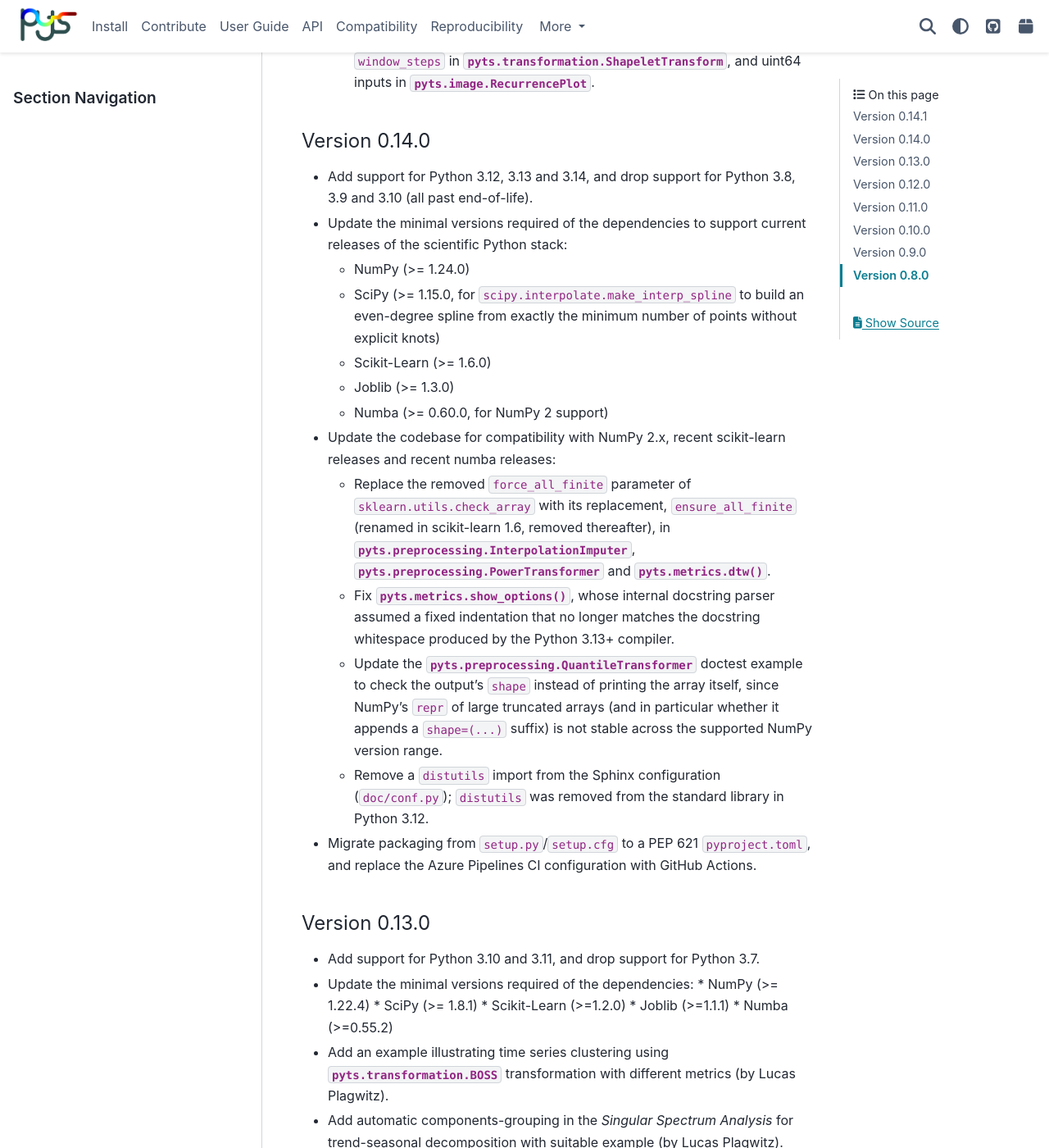
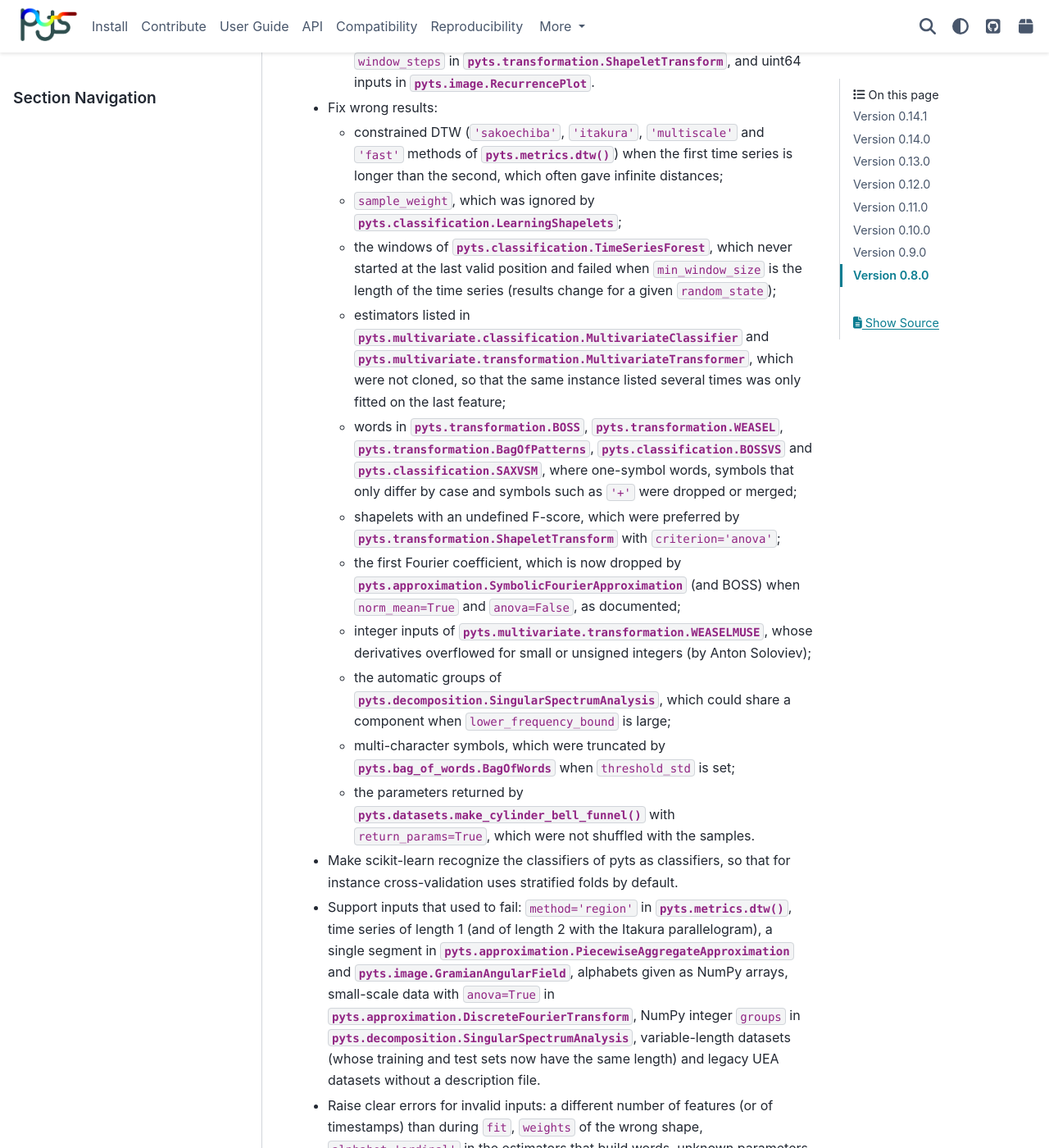
Before and after one commit to johannfaouzi/pyts, a Sphinx documentation site: the page built from doc/changelog.rst, in a window 1280 px wide and 1400 px high, scrolled down 1049 px. Shown: the whole window at 82% size. Built offline with Sphinx 7.4.7 and the PyData theme 0.15.4, drawn with Linux system fonts in a browser that asks for light colours; pages that are not in the unit, such as notebooks, are missing from menus; some of the changed text lies outside the part shown.

Commit message:
Update the changelog with the fixes merged since 0.14.0 and remove a stale skip (#202)

```diff
--- a/doc/changelog.rst
+++ b/doc/changelog.rst
@@ -45,6 +45,69 @@ Version 0.14.1
     :func:`pyts.metrics.lower_bound_improved`, ``window_sizes`` and
     ``window_steps`` in :class:`pyts.transformation.ShapeletTransform`, and
     uint64 inputs in :class:`pyts.image.RecurrencePlot`.
+
+- Fix wrong results:
+
+  + constrained DTW (``'sakoechiba'``, ``'itakura'``, ``'multiscale'`` and
+    ``'fast'`` methods of :func:`pyts.metrics.dtw`) when the first time
+    series is longer than the second, which often gave infinite distances;
+  + ``sample_weight``, which was ignored by
+    :class:`pyts.classification.LearningShapelets`;
+  + the windows of :class:`pyts.classification.TimeSeriesForest`, which never
+    started at the last valid position and failed when ``min_window_size``
+    is the length of the time series (results change for a given
+    ``random_state``);
+  + estimators listed in
+    :class:`pyts.multivariate.classification.MultivariateClassifier` and
+    :class:`pyts.multivariate.transformation.MultivariateTransformer`, which
+    were not cloned, so that the same instance listed several times was only
+    fitted on the last feature;
+  + words in :class:`pyts.transformation.BOSS`,
+    :class:`pyts.transformation.WEASEL`,
+    :class:`pyts.transformation.BagOfPatterns`,
+    :class:`pyts.classification.BOSSVS` and
+    :class:`pyts.classification.SAXVSM`, where one-symbol words, symbols
+    that only differ by case and symbols such as ``'+'`` were dropped or
+    merged;
+  + shapelets with an undefined F-score, which were preferred by
+    :class:`pyts.transformation.ShapeletTransform` with
+    ``criterion='anova'``;
+  + the first Fourier coefficient, which is now dropped by
+    :class:`pyts.approximation.SymbolicFourierApproximation` (and BOSS) when
+    ``norm_mean=True`` and ``anova=False``, as documented;
+  + integer inputs of :class:`pyts.multivariate.transformation.WEASELMUSE`,
+    whose derivatives overflowed for small or unsigned integers
+    (by Anton Soloviev);
+  + the automatic groups of
+    :class:`pyts.decomposition.SingularSpectrumAnalysis`, which could share
+    a component when ``lower_frequency_bound`` is large;
+  + multi-character symbols, which were truncated by
+    :class:`pyts.bag_of_words.BagOfWords` when ``threshold_std`` is set;
+  + the parameters returned by :func:`pyts.datasets.make_cylinder_bell_funnel`
+    with ``return_params=True``, which were not shuffled with the samples.
+
+- Make scikit-learn recognize the classifiers of pyts as classifiers, so that
+  for instance cross-validation uses stratified folds by default.
+
+- Support inputs that used to fail: ``method='region'`` in
+  :func:`pyts.metrics.dtw`, time series of length 1 (and of length 2 with
+  the Itakura parallelogram), a single segment in
+  :class:`pyts.approximation.PiecewiseAggregateApproximation` and
+  :class:`pyts.image.GramianAngularField`, alphabets given as NumPy arrays,
+  small-scale data with ``anova=True`` in
+  :class:`pyts.approximation.DiscreteFourierTransform`, NumPy integer
+  ``groups`` in :class:`pyts.decomposition.SingularSpectrumAnalysis`,
+  variable-length datasets (whose training and test sets now have the same
+  length) and legacy UEA datasets without a description file.
+
+- Raise clear errors for invalid inputs: a different number of features (or
+  of timestamps) than during ``fit``, ``weights`` of the wrong shape,
+  ``alphabet='ordinal'`` in the estimators that build words, unknown
+  parameters of :class:`pyts.classification.KNeighborsClassifier`, kernel
+  sizes of 1, a non-positive number of kernels or too short time series in
+  :class:`pyts.transformation.ROCKET`, and boundary values of several
+  parameters. :class:`pyts.transformation.WEASEL` and WEASELMUSE also no
+  longer modify ``window_sizes`` when they are created.
 
 Version 0.14.0
 --------------
```
Also changed, not shown: 1 other file.
